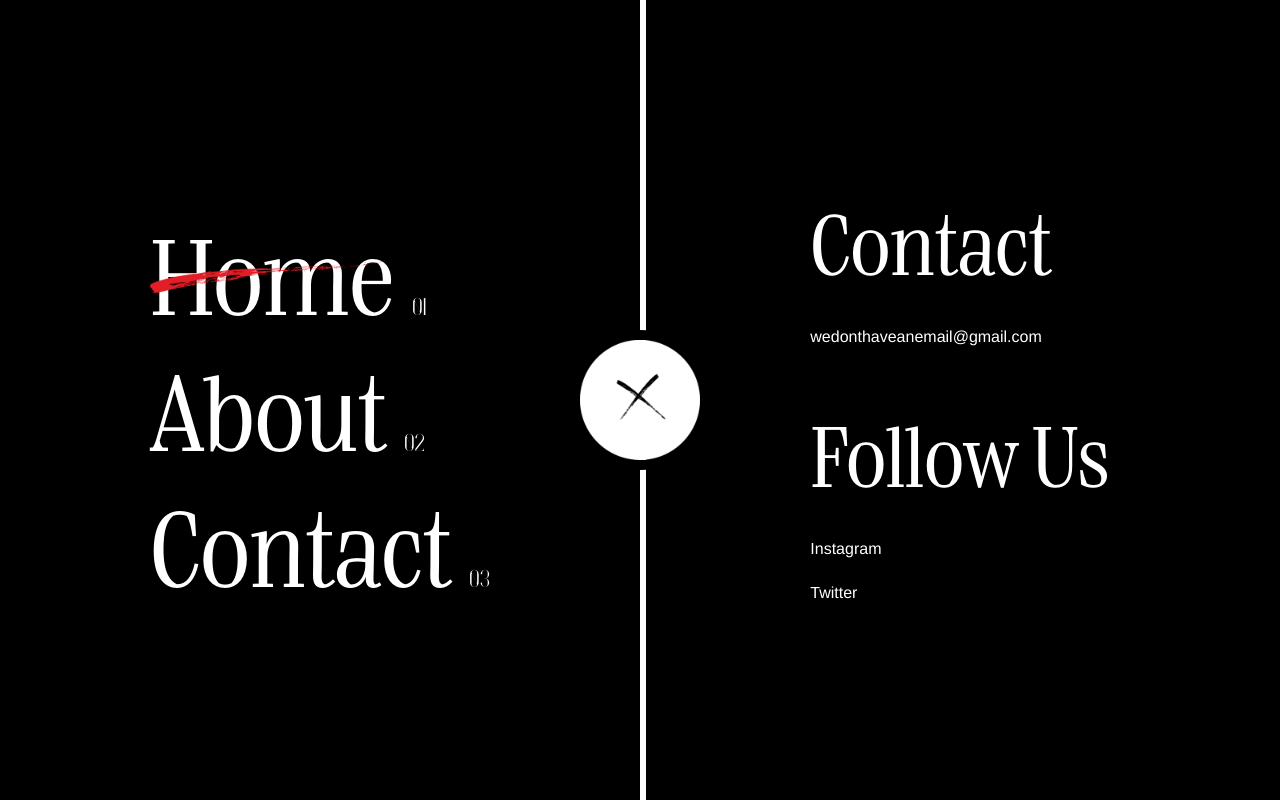
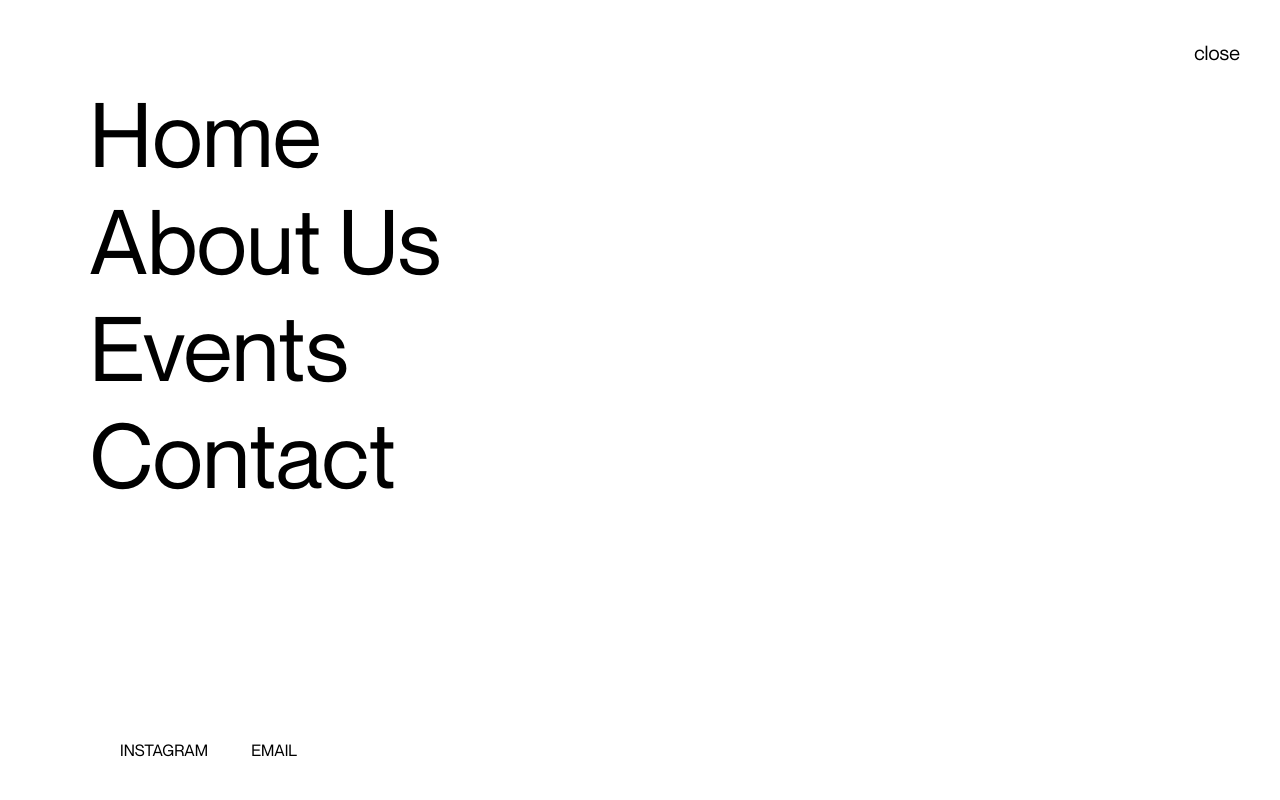
Before and after one commit to melindachang/cca-birding, a website built with Vite: page index.html in a window 1280 px wide. Both pictures are taken after a click on the element "menu". Built offline with nearby package versions, Linux system fonts and the light colour scheme.

Commit message:
tweak: navigation overhaul

```diff
--- a/index.html
+++ b/index.html
@@ -13,42 +13,55 @@
   </head>
   <body>
     <div id="app">
-      <div class="container">
-        <div class="menu-close">
-          <div class="menu-close-img"><img src="assets/img/close-icon.png" alt="" /></div>
+      <div class="menu-open">menu</div>
+      <div class="nav-container">
+        <div class="menu-close">close</div>
+        <div class="socials">
+          <span>instagram</span>
+          <span>email</span>
         </div>
-        <div class="hr"></div>
-        <div class="menu">
-          <div class="menu-left">
-            <div class="menu-links">
-              <div class="menu-link">
-                <a href="#">Home <span>01</span></a>
-              </div>
-              <div class="menu-link">
-                <a href="#">About <span>02</span></a>
-              </div>
-              <div class="menu-link">
-                <a href="#">Contact <span>03</span></a>
+        <nav class="menu">
+          <div class="menu__item">
+            <a class="menu__item-link">Home</a>
+            <img class="menu__item-img" src="./assets/img/menu-img-one.jpg" />
+            <div class="marquee">
+              <div class="marquee__inner">
+                <span>Home - Home - Home - Home - Home - Home - Home</span>
               </div>
             </div>
           </div>
-          <div class="menu-right">
-            <div class="contact">
-              <div class="mail">
-                <div><span class="title">Contact</span><br /><br /></div>
-                <div><span class="info">wedonthaveanemail@gmail.com</span><br /></div>
-              </div>
-              <div class="socials">
-                <div><span class="title">Follow Us</span><br /><br /></div>
-                <div><span class="info">Instagram</span><br /><br /></div>
-                <div><span class="info">Twitter</span></div>
+          <div class="menu__item">
+            <a class="menu__item-link">About Us</a>
+            <img class="menu__item-img" src="./assets/img/menu-img-two.jpg" />
+            <div class="marquee">
+              <div class="marquee__inner">
+                <span
+                  >About Us - About Us - About Us - About Us - About Us - About Us - About Us</span
+                >
               </div>
             </div>
           </div>
-        </div>
+          <div class="menu__item">
+            <a class="menu__item-link">Events</a>
+            <img class="menu__item-img" src="./assets/img/menu-img-three.jpg" />
+            <div class="marquee">
+              <div class="marquee__inner">
+                <span>Events - Events - Events - Events - Events - Events - Events</span>
+              </div>
+            </div>
+          </div>
+          <div class="menu__item">
+            <a class="menu__item-link">Contact</a>
+            <img class="menu__item-img" src="./assets/img/menu-img-four.jpg" />
+            <div class="marquee">
+              <div class="marquee__inner">
+                <span>Contact - Contact - Contact - Contact - Contact - Contact - Contact</span>
+              </div>
+            </div>
+          </div>
+        </nav>
       </div>
     </div>
-    <div class="menu-open">menu</div>
     <script type="module" src="/main.js"></script>
   </body>
 </html>
--- a/main.js
+++ b/main.js
@@ -1,73 +1,21 @@
 import './style.sass';
 import gsap from 'gsap';
 
-const tl = new gsap.timeline({ paused: true });
+var t1 = new gsap.timeline({ paused: true });
 
-tl.to(document.querySelector('.menu-left'), 1, {
+t1.to('.nav-container', 1, {
   left: 0,
-  ease: "Expo.easeInOut",
+  ease: 'Expo.easeInOut',
 });
 
-tl.to(
-  document.querySelector('.menu-right'),
-  1,
-  {
-    right: 0,
-    ease: "Expo.easeInOut",
-  },
-  '-=1'
-);
+t1.staggerFrom('.menu > div', 0.8, { y: 100, opacity: 0, ease: 'Expo.easeOut' }, '0.1', '-=0.4');
 
-tl.staggerFrom(
-  document.querySelectorAll('.menu-links > div'),
-  0.8,
-  {
-    y: 100,
-    opacity: 0,
-    ease: 'Expo.easeOut',
-  },
-  '0.1',
-  '-=0.4'
-);
+t1.staggerFrom('.socials', 0.8, { y: 100, opacity: 0, ease: 'Expo.easeOut' }, '0.4', '-=0.6');
 
-tl.staggerFrom(
-  document.querySelectorAll('.mail > div, .socials > div'),
-  0.8,
-  {
-    y: 100,
-    opacity: 0,
-    ease: 'Expo.easeOut',
-  },
-  '0.1',
-  '-=1'
-);
-
-tl.from(
-  document.querySelector('.menu-close'),
-  1,
-  {
-    scale: 0,
-    opacity: 1,
-    ease: 'Expo.easeInOut',
-  },
-  '-=1'
-);
-
-tl.to(
-  document.querySelector('.hr'),
-  0.4,
-  {
-    scaleY: 1,
-    transformOrigin: '0% 50%',
-    ease: 'Power2.ease',
-  },
-  '-=2'
-);
-
-tl.reverse();
+t1.reverse();
 document.querySelector('.menu-open').addEventListener('click', function () {
-  tl.reversed(!tl.reversed());
+  t1.reversed(!t1.reversed());
 });
 document.querySelector('.menu-close').addEventListener('click', function () {
-  tl.reversed(!tl.reversed());
+  t1.reversed(!t1.reversed());
 });
--- a/style.sass
+++ b/style.sass
@@ -1,143 +1,120 @@
 /************************************GLOBAL IMPORTS START*************************************/
 
 @font-face
-  font-family: 'Bigilla'
+  font-family: "Neue Montreal"
   font-weight: normal
   font-style: normal
-  src: url('./assets/font/Bigilla.otf')
-
-@font-face
-  font-family: 'Bigilla'
-  font-weight: bold
-  font-style: normal
-  src: url('./assets/font/Bigilla-Bold.otf')
-
-@font-face
-  font-family: 'Bridge Head Con Medium'
-  font-weight: normal
-  font-style: normal
-  src: url('./assets/font/BridgeHeadDEMO-Medium.otf')
+  src: url('./assets/font/NeueMontreal-Regular.otf')
 
 /************************************GLOBAL IMPORTS END*************************************/
 
 *
+  font-family: "Neue Montreal"
+  font-weight: 400
+
+body
   margin: 0
-  padding: 0
-  box-sizing: border-box
-html,
-body
+  background: #161616
+
+.socials
+  position: absolute
+  bottom: 0
+  left: 0
+  margin: 40px 100px
+
+  span
+    text-transform: uppercase
+    margin: 0 20px
+    letter-spacing: 0px
+
+.nav-container
+  position: fixed
+  left: -100%
   width: 100%
   height: 100vh
-  font-family: "Bridge Head Con Medium"
+  background: #fff
+.menu
+  padding: 10vh 0 25vh
+  --offset: 20vw
+  --move-initial: calc(-25% + var(--offset))
+  --move-final: calc(-50% + var(--offset))
+  font-size: 7vw
+  &-open
+    color: #fff
 
-.menu
-  position: fixed
-  width: 100%
-  height: 100vh
-  display: flex
+  &-open, &-close
 
-  &-close
-    z-index: 2
-    position: fixed
-    top: 50%
-    left: 50%
-    transform: translate(-50%, -50%)
+    position: absolute
+    top: 0
+    right: 0
+    padding: 40px
+    font-size: 20px
     cursor: pointer
-    opacity: 1
+
+  &__item
+    position: relative
+    padding: 0 6vw
+
+    &-link
+      display: inline-block
+      cursor: pointer
+      position: relative
+      transition: opacity 0.4s
+
+      &::before
+        all: initial
+        counter-increment: menu
+        position: absolute
+        bottom: 60%
+        left: 0
+        pointer-events: none
+
+      &:hover
+        transition-duration: 0.1s
+        opacity: 0
+
+      &:hover + .menu__item-img
+        opacity: 1
+        transform: scale(1)
+        transition: all 0.4s
+
+      &:hover ~ .marquee .marquee__inner
+        opacity: 1
+        transform: translateX(0px)
+        transition-duration: 0.4s
 
     &-img
-      width: 140px
-      height: 140px
-      border-radius: 100%
-      border: 10px solid #000
+      z-index: 2
+      pointer-events: none
+      position: absolute
+      height: 12vh
+      max-height: 600px
+      opacity: 0
+      left: 8%
+      top: 10%
+      transform: scale(0)
 
-  &-open
-    position: fixed
-    z-index: 1
-    top: 0
-    right: 0
-    padding: 2rem
-    cursor: pointer
-    font-size: 20px
-    color: #000
-  &-left
-    left: -50%
-  &-right
-    right: -50%
-  &-left, &-right
+.marquee
+  position: absolute
+  top: 0
+  left: 0
+  overflow: hidden
+  color: rgb(214, 214, 214)
+  pointer-events: none
 
-    position: fixed
-    width: 50%
-    height: 100vh
-    background: #000
-    color: #fff
+  &__inner
+    width: fit-content
     display: flex
-    justify-content: center
-    align-items: center
-    z-index: -1
+    position: relative
+    opacity: 0
+    transition: all 0.1s
+    transform: translateX(60px)
 
-  &-link
-    a
-      text-decoration: none
-      color: #fff
-      font-size: 100px
+  span
+    font-style: italic
 
-    &:first-child
-      a::before
-        display: block
-        position: relative
-        content: ""
-        background-image: url("./assets/img/brush-stroke.png")
-        background-size: 100%
-        background-repeat: no-repeat
-        top: 80px
-        left: 0
-        height: 40px
-        width: 240px
-    span
-      font-family: "Bigilla"
-      font-size: 24px
-
-.hr
-  position: fixed
-  left: 50%
-  width: 6px
-  height: 100vh
-  background-color: #fff
-  z-index: 1
-  transform: scaleY(0)
-
-.contact
-  .title
-    font-size: 80px
-
-  .info
-    font-family: Helvetica, sans-serif
-    font-weight: lighter
-
-.mail
-  margin-bottom: 60px
-
-img
-  width: 100%
-
-@media (max-width: 900px)
-  .menu
-    &-right
-      display: none
-
-    &-left
-      width: 100%
-
-    &-close
-      position: fixed
-      top: 10%
-      left: 80%
-      transform: translate(-50%, -50%)
-      margin: 40px
-
-  .hr
-    display: none
-
-  img
-    width: 40%
+.menu__item-link, .marquee span
+  white-space: nowrap
+  font-size: 7vw
+  padding: 0 1vw
+  line-height: 1.15
```
Also changed, not shown: assets/font/Bigilla-Bold.otf (deleted), assets/font/Bigilla.otf (deleted), assets/font/BridgeHeadDEMO-Medium.otf (deleted), assets/font/NeueMontreal-Regular.otf (added), assets/img/brush-stroke.png (deleted), assets/img/close-icon.png (deleted), assets/img/menu-img-four.jpg (added), assets/img/menu-img-one.jpg (added), assets/img/menu-img-three.jpg (added), assets/img/menu-img-two.jpg (added).
